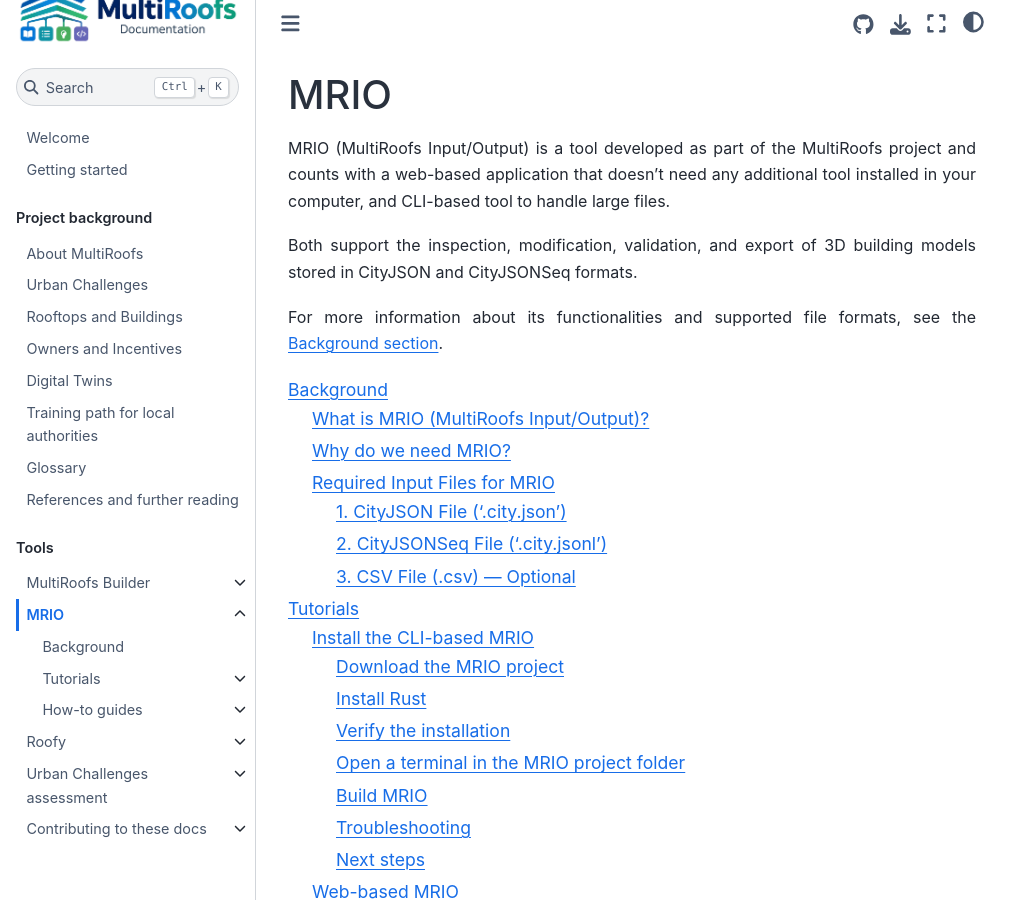
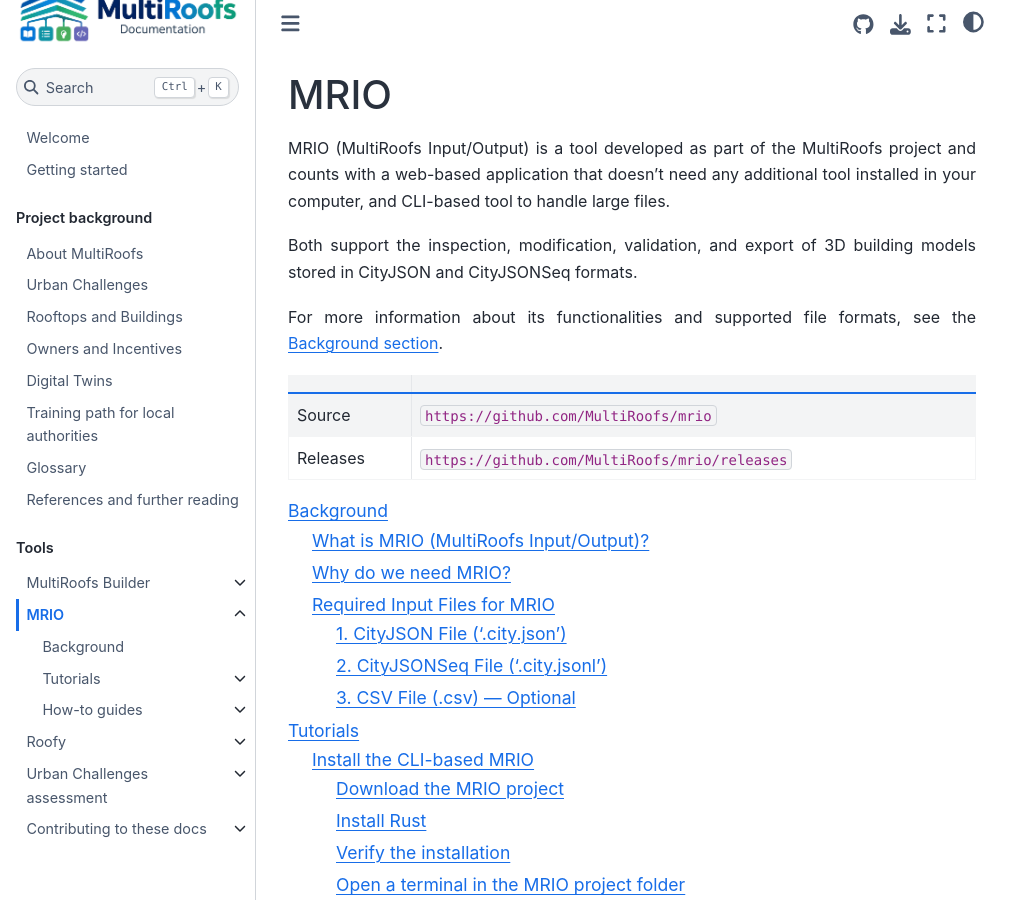
Before and after one commit to MultiRoofs/MultiRoofs_docs, a Sphinx documentation site: the page built from docs/tools/mrio/index.md, in a window 1280 px wide and 900 px high. Shown: the whole window, without its empty margins (0-1031 px from the left). Built offline with Sphinx 7.4.7 and the Sphinx Book theme 1.1.4, drawn with Linux system fonts in a browser that asks for light colours.

Commit message:
Update index.md

````diff
--- a/docs/tools/mrio/index.md
+++ b/docs/tools/mrio/index.md
@@ -6,6 +6,12 @@ Both support the inspection, modification, validation, and export of 3D building
 
 For more information about its functionalities and supported file formats, see the [Background section](./explanation/index.md).
 
+| | |
+|---|---|
+| Source | `https://github.com/MultiRoofs/mrio` |
+| Releases | `https://github.com/MultiRoofs/mrio/releases` |
+
+
 ```{toctree}
 :maxdepth: 3
 
````
